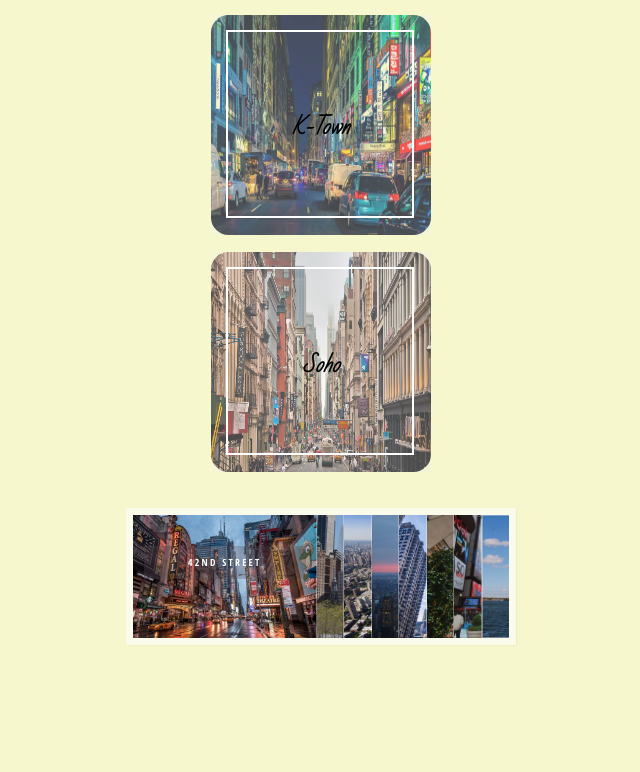
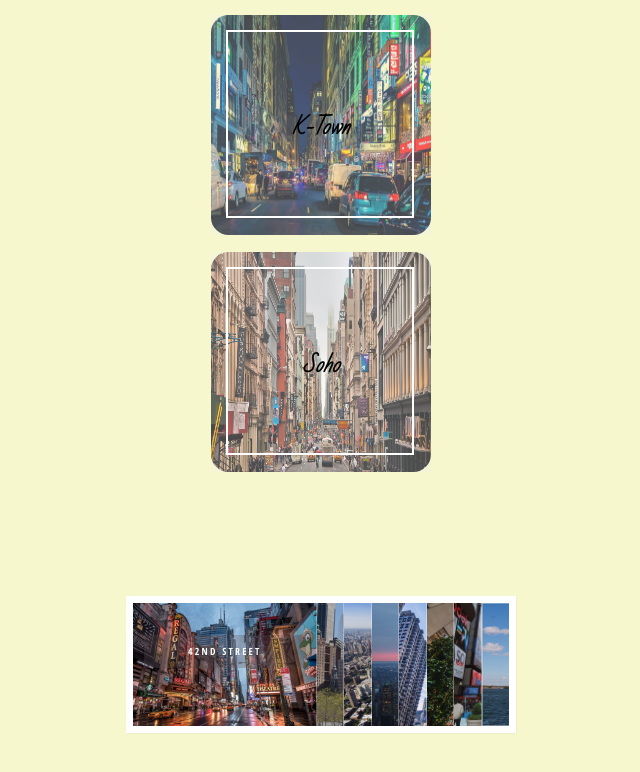
Before and after one commit to staten-island-tech/mediaquerydemo-bickyy, a plain HTML site: page dist/index.html in a window 1280 px wide. Shown: the part 1110-1882 px from the top of the page, without its empty margins (319-959 px from the left). Drawn offline with Linux system fonts and the light colour scheme; files whose address does not match are found by name.

Commit message:
fix it :(

```diff
--- a/dist/index.html
+++ b/dist/index.html
@@ -89,6 +89,7 @@
     </section>
 
     <section class="main">
+      <div class= "accord">  </div>
 			<div class="ia-container">
 				<figure>
 					<img src="media/42-street.jpg" alt="image01" />
--- a/scss/_accord.scss
+++ b/scss/_accord.scss
@@ -1,10 +1,10 @@
 @import "_variables.scss";
 .ia-container {
 	width: 42.8125rem;
-	margin: 2rem auto;
+	margin: 3rem auto;
 	overflow: hidden;
 	box-shadow: .0623rem .0623rem .25rem rgba(0,0,0,0.08);
-	border: 7px solid rgba(255,255,255,0.6);
+	border: 7px solid color(white);
 }
 
 .ia-container figure {
@@ -191,4 +191,10 @@ figure {
 
 .main{
 	font-family: 'Open Sans Condensed','Arial Narrow', serif;
+	height: 100vh;
+	position: relative;
 }
+
+.accord {
+	height: 10%;
+}
```
Also changed, not shown: dist/css/main.css, scss/main.min.css, 2 other files.
